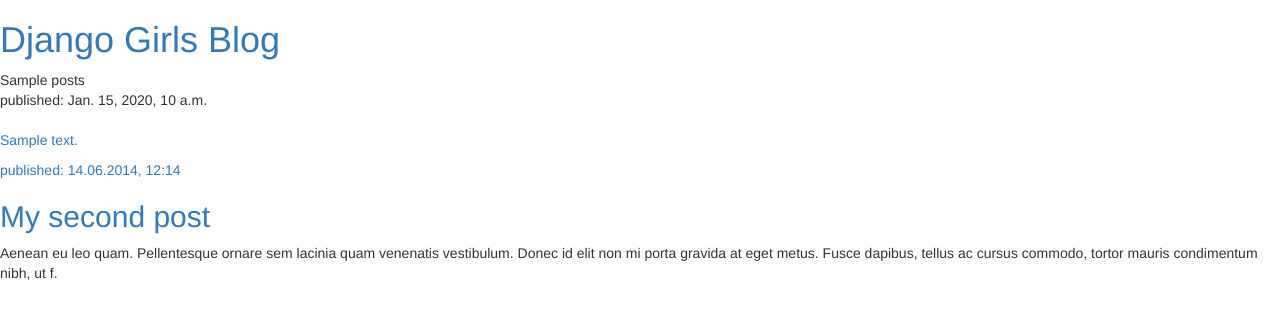
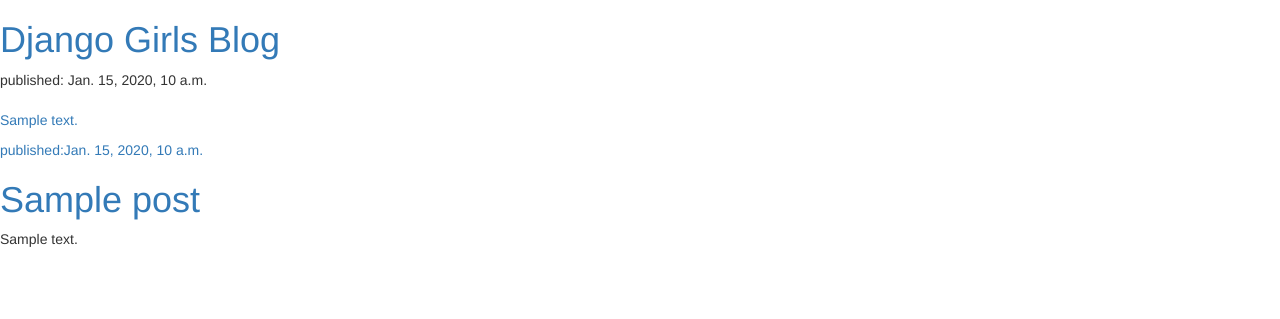
Before and after one commit to TinaSagita/mfb, a Django app: template blog/templates/blog/post_list.html in a window 1280 px wide. Shown: the top 319 px of the page. Run offline with Django 3.2, Linux system fonts and the light colour scheme; the template is opened without the code that fills it: most values are stand-ins (such as "Sample title", 1, 10 or a date in 2020); some libraries are stand-ins or nearby versions.

Commit message:
Modified templates to display posts from database.

```diff
--- a/blog/templates/blog/post_list.html
+++ b/blog/templates/blog/post_list.html
@@ -1,8 +1,10 @@
+{% load staticfiles %}
 <html>
     <head>
          <title>Tina's blog</title>
          <link rel="stylesheet" href="//maxcdn.bootstrapcdn.com/bootstrap/3.2.0/css/bootstrap.min.css">
          <link rel="stylesheet" href="//maxcdn.bootstrapcdn.com/bootstrap/3.2.0/css/bootstrap-theme.min.css">
+         <link rel="stylesheet" href="{% static 'css/blog.css' %}">
     </head>
     <body>
         <div>
@@ -10,9 +12,6 @@
         </div>
 
       {% for post in posts %}
-          <div>
-
-          {{ posts }}
 
             <div>
                 <p>published: {{ post.published_date }}</p>
@@ -21,9 +20,9 @@
             </div>
 
             <div>
-                <p>published: 14.06.2014, 12:14</p>
-                <h2><a href=""> My second post</a></h2>
-                <p>Aenean eu leo quam. Pellentesque ornare sem lacinia quam venenatis vestibulum. Donec id elit non mi porta gravida at eget metus. Fusce dapibus, tellus ac cursus commodo, tortor mauris condimentum nibh, ut f.</p>
+                <p>published:{{ post.published_date }}</p>
+                <h1><a href="">{{ post.title }}</a></h1>
+                <p>{{ post.text|linebreaks }}</p>
             </div>
         {% endfor %}
     </body>
```
Also changed, not shown: blog/static/css/blog.css (added).
